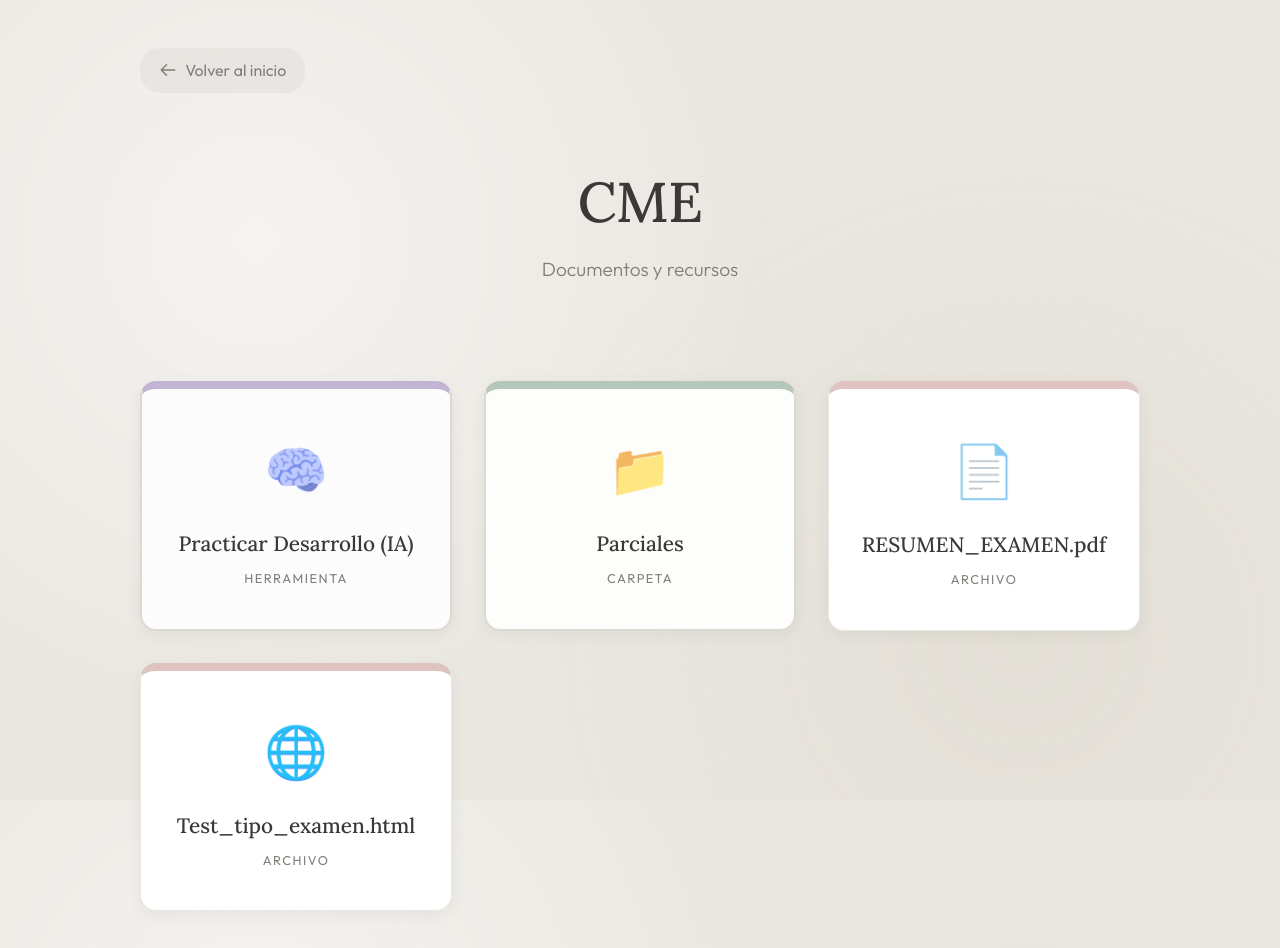
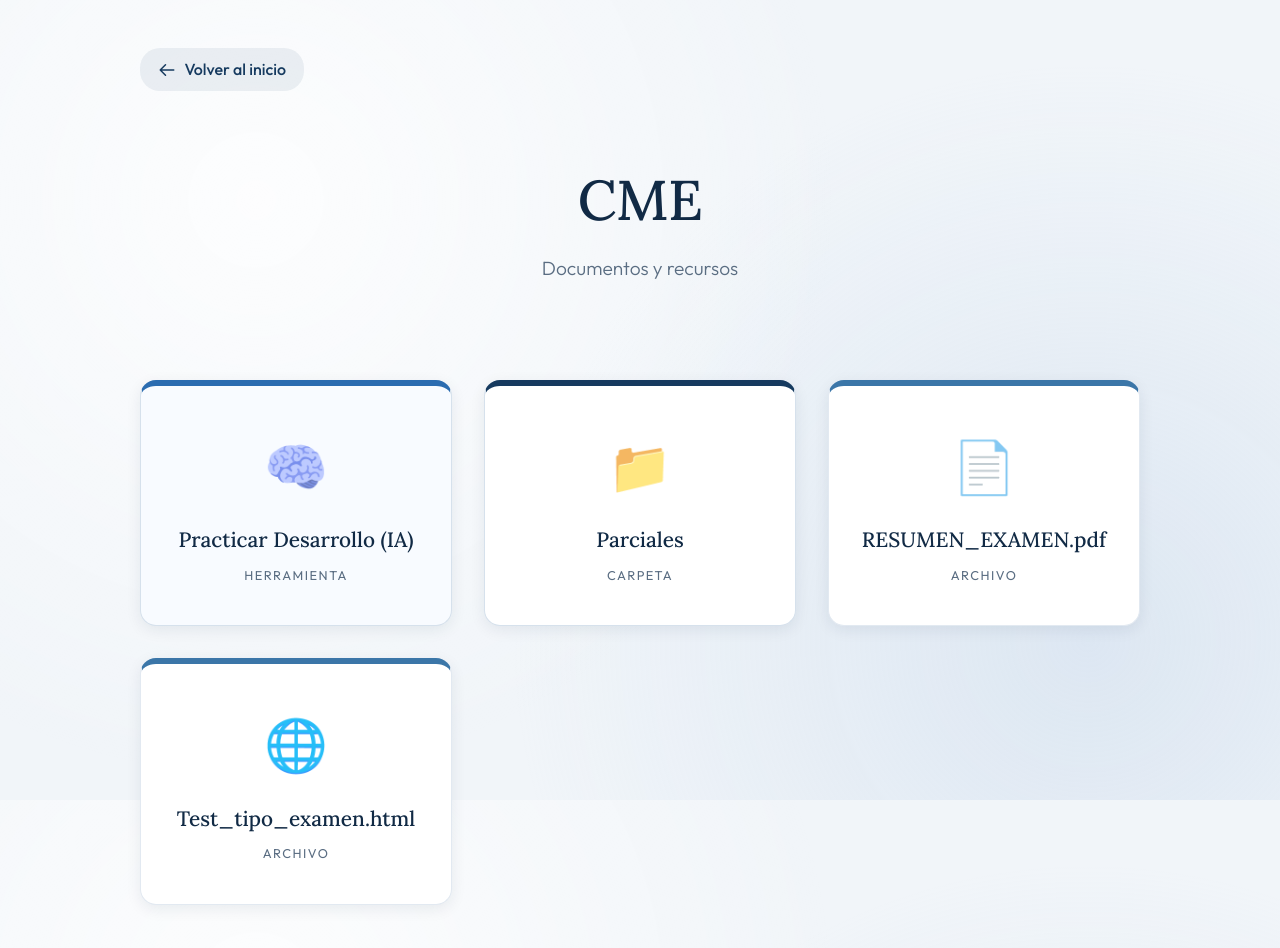
Before and after one commit to aress092/Psicologia, a website: page PRIMERO/CME/index.html in a window 1280 px wide. Drawn offline with Linux system fonts and the light colour scheme.

Commit message:
Actualizar estilo a paleta clara con acentos en azul oscuro

```diff
--- a/src/style.css
+++ b/src/style.css
@@ -1,11 +1,13 @@
 @import url('https://fonts.googleapis.com/css2?family=Outfit:wght@300;400;500;600&family=Lora:ital,wght@0,400;0,500;0,600;1,400&display=swap');
 
 :root {
-  --bg-color: #eae7e1; /* Soft contrast background (warm gray/sand) */
-  --text-main: #4a4744; /* Dark muted brown/gray */
-  --text-muted: #827e7a;
+  --bg-color: #f1f5f9; /* Clean light cool-slate background */
+  --text-main: #162636; /* Deep navy-slate text */
+  --text-muted: #5a6d82;
   --card-bg: #ffffff;
-  --shadow-color: rgba(90, 85, 80, 0.08);
+  --accent-dark: #163a5f; /* Dark blue accent */
+  --accent-mid: #3b76a8;  /* Steel blue accent */
+  --shadow-color: rgba(15, 38, 60, 0.08);
 }
 
 * {
@@ -21,10 +23,10 @@ body {
   line-height: 1.6;
   min-height: 100vh;
   padding: 3rem 2rem;
-  /* Very subtle, calm background texture */
+  /* Subtle, calm cool-blue background texture */
   background-image:
-    radial-gradient(circle at 20% 30%, rgba(255, 255, 255, 0.5), transparent 40vw),
-    radial-gradient(circle at 80% 80%, rgba(220, 215, 205, 0.5), transparent 40vw);
+    radial-gradient(circle at 20% 25%, rgba(255, 255, 255, 0.85), transparent 45vw),
+    radial-gradient(circle at 85% 80%, rgba(196, 214, 234, 0.45), transparent 45vw);
   background-attachment: fixed;
 }
 
@@ -44,7 +46,7 @@ h1 {
   font-size: 3.5rem;
   font-weight: 500;
   margin-bottom: 0.5rem;
-  color: #3b3937;
+  color: #112a45;
   letter-spacing: -0.5px;
 }
 
@@ -80,22 +82,22 @@ h1 {
 
 /* Distinctive styling for Folders */
 .card.folder-card {
-  background: #fdfdfc;
-  border: 2px solid #dcd8d3;
-  border-top: 8px solid #b5c7ba; /* Soft Sage green top border for folders */
+  background: #ffffff;
+  border: 1px solid #d6e1ec;
+  border-top: 6px solid var(--accent-dark);
 }
 
 /* Distinctive styling for Files */
 .card.file-card {
   background: #ffffff;
-  border: 1px solid #ebe8e4;
-  border-top: 8px solid #dfc3c0; /* Dusty rose top border for files */
+  border: 1px solid #e2e9f1;
+  border-top: 6px solid var(--accent-mid);
 }
 
 .card:hover {
   transform: translateY(-4px);
-  box-shadow: 0 12px 25px rgba(90, 85, 80, 0.12);
-  border-color: #d1ccc5;
+  box-shadow: 0 12px 26px rgba(17, 42, 69, 0.14);
+  border-color: #93b4d4;
 }
 
 .card-icon {
@@ -114,7 +116,7 @@ h1 {
   font-family: 'Lora', serif;
   font-weight: 500;
   margin-bottom: 0.5rem;
-  color: #3b3937;
+  color: #112a45;
 }
 
 .card-meta {
@@ -128,19 +130,19 @@ h1 {
   display: inline-flex;
   align-items: center;
   text-decoration: none;
-  color: var(--text-muted);
+  color: var(--accent-dark);
   font-family: 'Outfit', sans-serif;
-  font-weight: 400;
+  font-weight: 500;
   margin-bottom: 2rem;
-  transition: all 0.3s ease;
-  padding: 0.6rem 1.2rem;
+  transition: all 0.25s ease;
+  padding: 0.55rem 1.15rem;
   border-radius: 20px;
-  background: rgba(0,0,0,0.04);
+  background: rgba(22, 58, 95, 0.07);
 }
 
 .back-link:hover {
-  color: var(--text-main);
-  background: rgba(0,0,0,0.08);
+  color: #0e2742;
+  background: rgba(22, 58, 95, 0.14);
 }
 
 .back-link svg {
@@ -160,11 +162,11 @@ h1 {
   background: var(--bg-color);
 }
 ::-webkit-scrollbar-thumb {
-  background: #dcd8d3;
+  background: #cbd5e1;
   border-radius: 5px;
 }
 ::-webkit-scrollbar-thumb:hover {
-  background: #b5c7ba;
+  background: var(--accent-dark);
 }
 
 @media (max-width: 768px) {
@@ -185,8 +187,8 @@ h1 {
 
 /* AI Practice Tool Styles */
 .highlight-card {
-  border-top: 8px solid #c2b5d4 !important; /* Soft purple */
-  background: #fdfcfd !important;
+  border-top: 6px solid #2b6cb0 !important;
+  background: #f8fbff !important;
 }
 
 .highlight-icon {
@@ -210,7 +212,7 @@ h1 {
 .panel h2 {
   font-family: 'Lora', serif;
   margin-bottom: 1rem;
-  color: #3b3937;
+  color: #112a45;
 }
 
 .input-group {
@@ -245,7 +247,7 @@ textarea {
 }
 
 .btn {
-  background: #4a4744;
+  background: var(--accent-dark);
   color: white;
   border: none;
   padding: 0.8rem 1.5rem;
```
